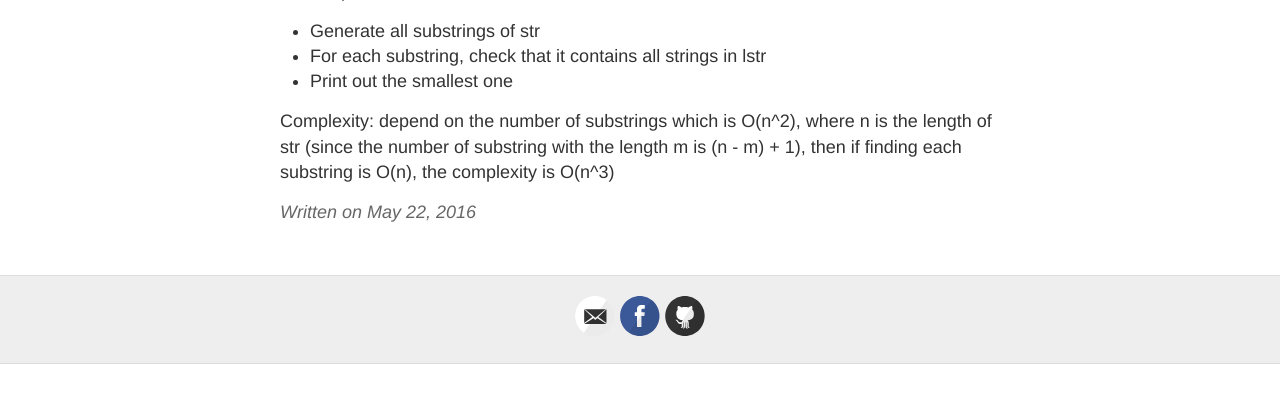
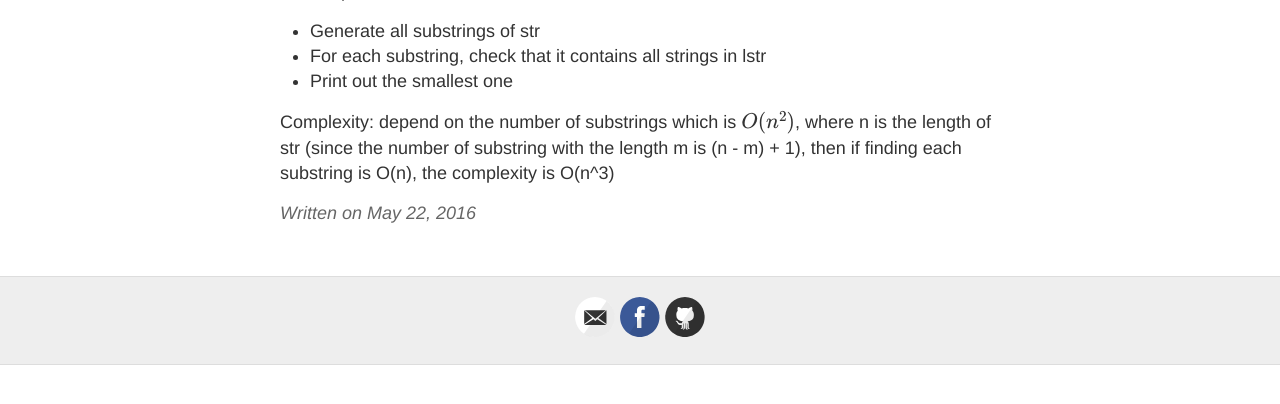
Before and after one commit to channgo2203/channgo2203.github.io, a Jekyll site: the page built from _posts/2016-5-22-strpuzzle1.md, in a window 1280 px wide. Shown: the part 448-852 px from the top of the page. Built offline with Jekyll 4.4.1, drawn with Linux system fonts in a browser that asks for light colours; formulas are drawn with MathJax 3.

```diff
--- a/_posts/2016-5-22-strpuzzle1.md
+++ b/_posts/2016-5-22-strpuzzle1.md
@@ -18,6 +18,6 @@ Output string: “this a”
 - For each substring, check that it contains all strings in lstr
 - Print out the smallest one
 
-Complexity: depend on the number of substrings which is O(n^2), where n is the length of
+Complexity: depend on the number of substrings which is \\(O(n^2)\\), where n is the length of
 str (since the number of substring with the length m is (n - m) + 1), then if finding each
 substring is O(n), the complexity is O(n^3)
```
